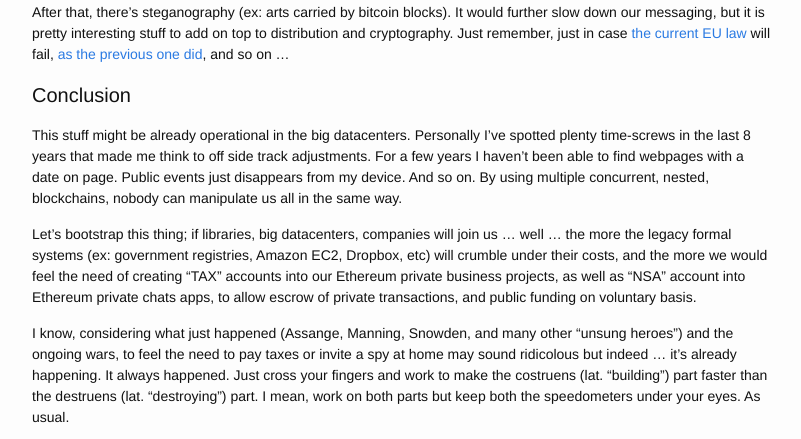
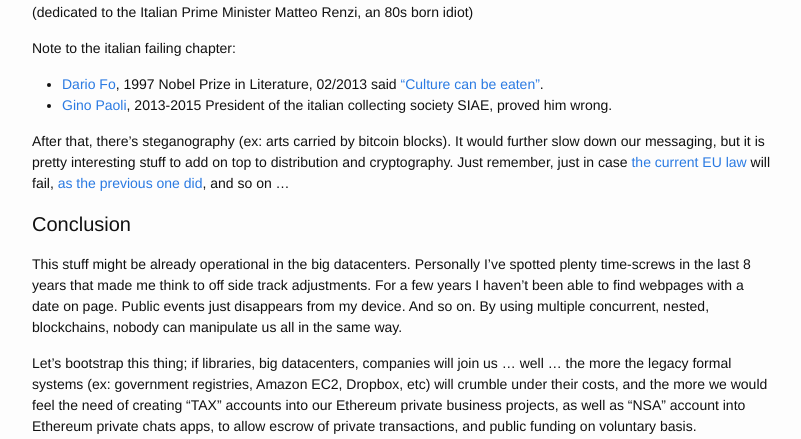
Before and after one commit to rootkovska/rootkovska.github.io, a Jekyll site: the page built from _posts/2015-12-15-Solution.md, in a window 1280 px wide and 900 px high, scrolled down 3469 px, cut to the strip 256-695 px from the top of the window. Shown: the whole strip, without its empty margins (238-1039 px from the left). Built offline with Jekyll 4.4.1, drawn with Linux system fonts in a browser that asks for light colours; Markdown is read by kramdown in place of the engine named in the settings.

Commit message:
Italian notes added.

```diff
--- a/_posts/2015-12-15-Solution.md
+++ b/_posts/2015-12-15-Solution.md
@@ -95,6 +95,11 @@ And others could end up hammered because of the traditional approach (and pre-ex
 This time we are doing it not at file level, but at block level: no matter how much WIPO uniformed the Intellectual Protection practices around the world, a block, by itself, content nothing. And all of them, a content, are everywhere in the world: costly to track, fucking expensive to persecute.
 
 <iframe width="560" height="315" src="https://www.youtube.com/embed/eMhDQFLwrAA" frameborder="0" allowfullscreen>Rocky's Run (1979)</iframe>
+(dedicated to the Italian Prime Minister Matteo Renzi, an 80s born idiot)
+
+Note to the italian failing chapter:
+- [Dario Fo](https://en.wikipedia.org/wiki/Dario_Fo), 1997 Nobel Prize in Literature, 02/2013 said ["Culture can be eaten"](https://www.youtube.com/watch?v=SOPawaoOESA).
+- [Gino Paoli](https://en.wikipedia.org/wiki/Gino_Paoli#Legal_problems), 2013-2015 President of the italian collecting society SIAE, proved him wrong.
 
 After that, there's steganography (ex: arts carried by bitcoin blocks). It would further slow down our messaging, but it is pretty interesting stuff to add on top to distribution and cryptography. Just remember, just in case [the current EU law](http://eur-lex.europa.eu/legal-content/EN/TXT/?uri=uriserv:OJ.L_.2014.084.01.0072.01.ENG) will fail, [as the previous one did](http://eur-lex.europa.eu/legal-content/IT/TXT/?uri=CELEX:32001L0029), and so on ...
 
```
